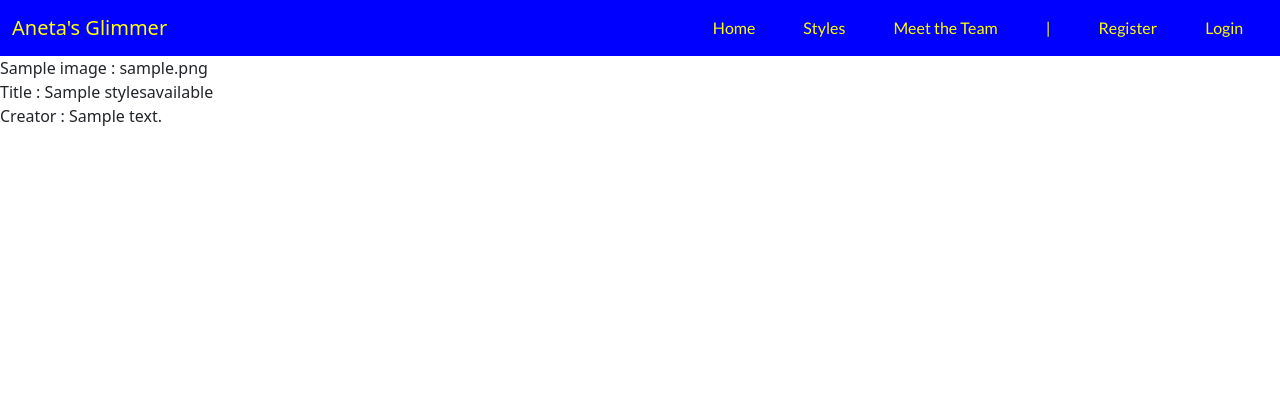
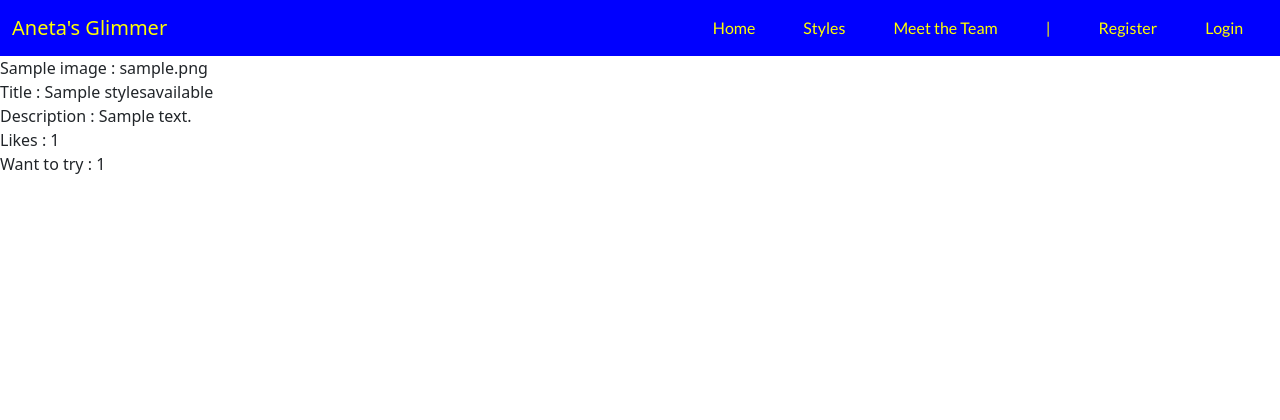
Before and after one commit to tomik-z-cech/PP4-Aneta-s-Glimmer, a Django app: page /styles/ in a window 1280 px wide. Shown: the top 420 px of the page. Run offline with Django 3.2, Linux system fonts and the light colour scheme; tables that the repository leaves empty hold one stand-in row (values such as "Sample post"); some libraries are stand-ins or nearby versions.

Commit message:
Add number of likes and tries to styles.html

```diff
--- a/bookings/models.py
+++ b/bookings/models.py
@@ -13,6 +13,7 @@ class UserProfile(models.Model):
     email = models.EmailField()
     profile_picture = CloudinaryField('image', default='default_pp')
     marketing = models.BooleanField(default=True)
+    last_login = models.DateTimeField(blank=True, null=True)
 
     class Meta:
         verbose_name = 'User Profile'
@@ -34,6 +35,12 @@ class StylesAvailable(models.Model):
 
     def __str__(self):
         return self.style_name
+
+    def number_of_likes(self):
+        return self.likes.count()
+
+    def number_of_tries(self):
+        return self.want_to_try.count()
 
 
 # Style Comments
--- a/templates/styles.html
+++ b/templates/styles.html
@@ -7,9 +7,12 @@
     <br>
     Title : {{ style.style_name }}
     <br>
-    Creator : {{ style.style_description }}
+    Description : {{ style.style_description }}
     <br>
+    Likes : {{ style.number_of_likes }}
     <br>
+    Want to try : {{ style.number_of_tries }}
+    <br><br>
 {% endfor %}
 
 {%endblock%}
```
Also changed, not shown: bookings/migrations/0008_userprofile_last_login.py (added).
